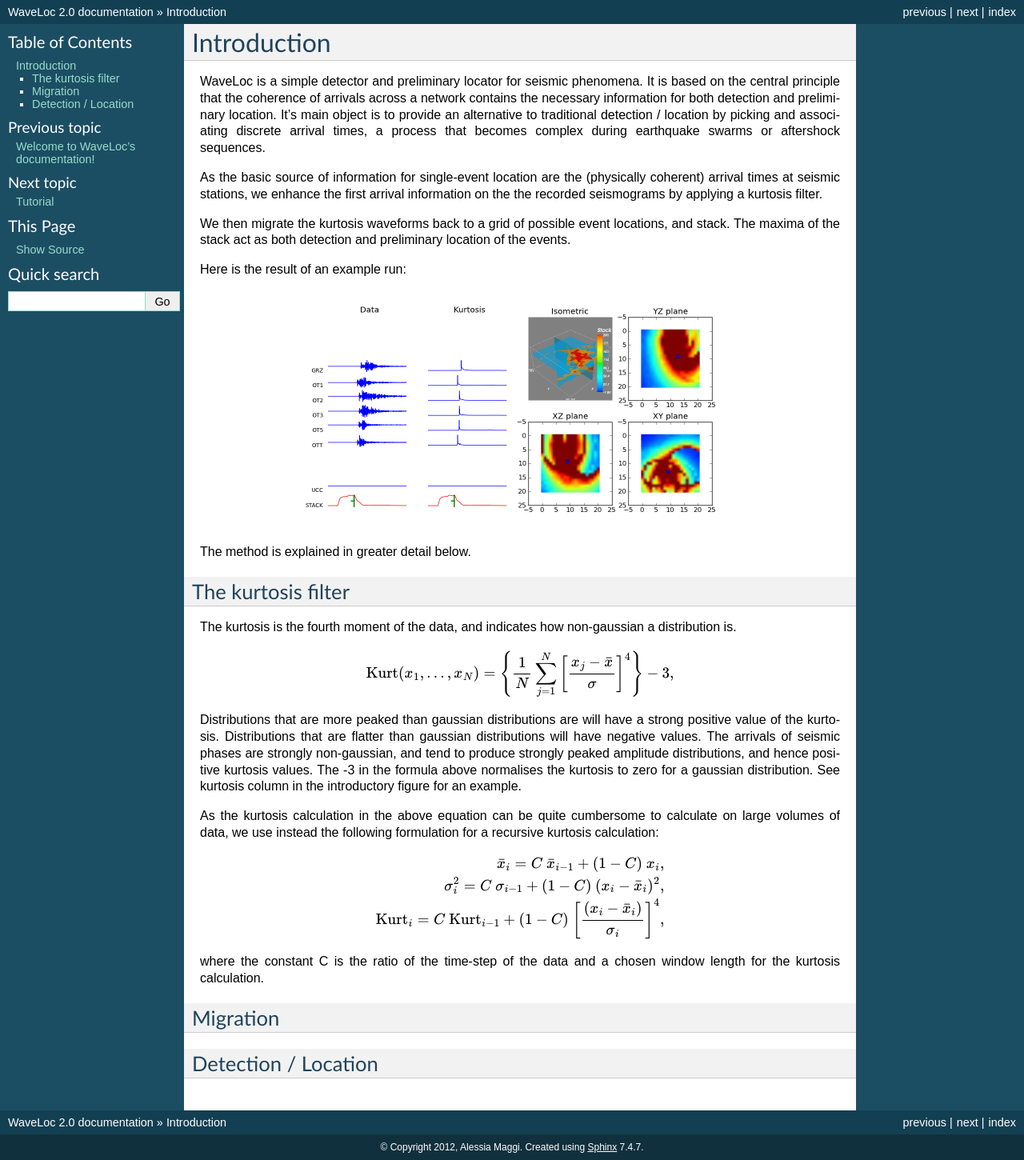
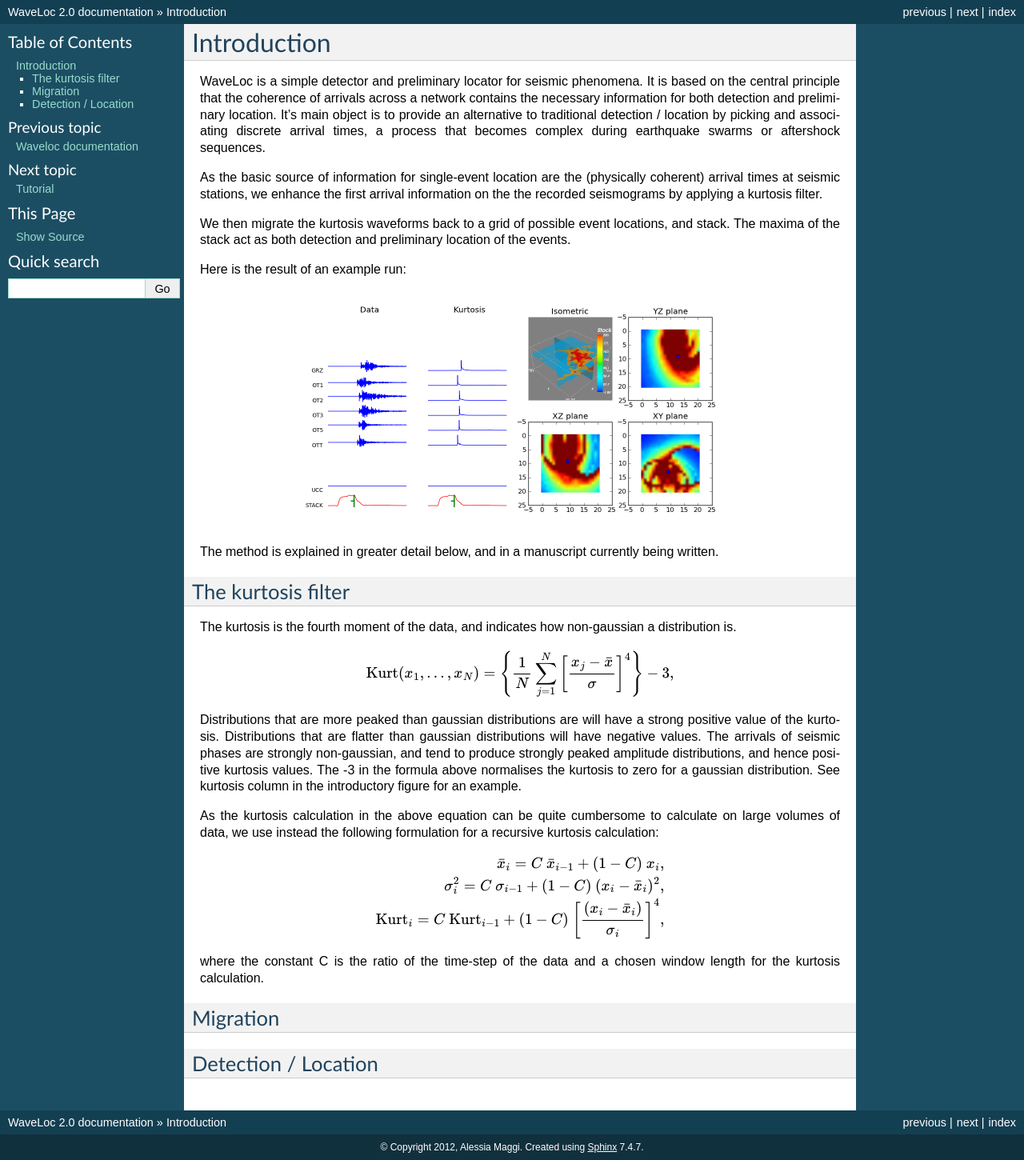
Before and after one commit to amaggi/waveloc, a Sphinx documentation site: the page built from sphinx/intro.rst, in a window 1280 px wide. Shown: the whole page at 80% size. Built offline with Sphinx 7.4.7, drawn with Linux system fonts in a browser that asks for light colours; formulas are drawn with MathJax 3.

Commit message:
Started making changes to documentation

```diff
--- a/sphinx/index.rst
+++ b/sphinx/index.rst
@@ -3,8 +3,8 @@
    You can adapt this file completely to your liking, but it should at least
    contain the root `toctree` directive.
 
-Welcome to WaveLoc's documentation!
-===================================
+Waveloc documentation
+=====================
 
 Contents:
 
--- a/sphinx/intro.rst
+++ b/sphinx/intro.rst
@@ -27,7 +27,7 @@
   :align: center
 
 
-The method is explained in greater detail below.
+The method is explained in greater detail below, and in a manuscript currently being written.
 
 The kurtosis filter
 ===================
```
